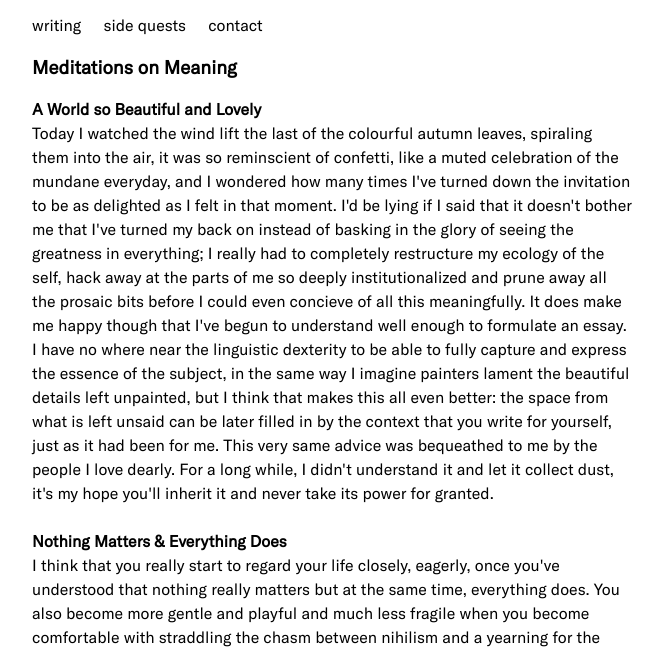
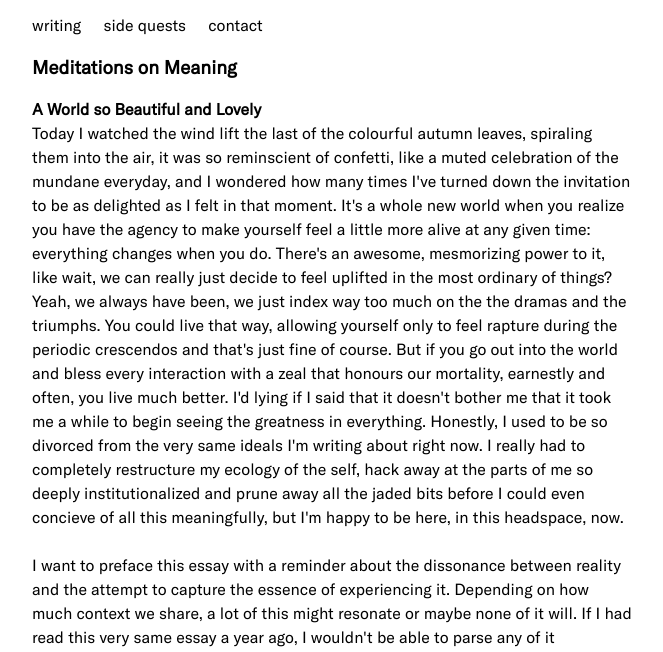
Before and after one commit to t9nz/website, a plain HTML site: page writings/meditations-on-meaning.html in a window 1280 px wide. Shown: the part 143-795 px from the top of the page, without its empty margins (308-971 px from the left). Drawn offline with Linux system fonts and the light colour scheme.

Commit message:
edited meditations on meaning

```diff
--- a/writings/meditations-on-meaning.html
+++ b/writings/meditations-on-meaning.html
@@ -35,39 +35,49 @@
             <span class="sub">A World so Beautiful and Lovely</span><br>
             Today I watched the wind lift the last of the colourful autumn leaves, spiraling them into the air, it was so reminscient of confetti, like a
             muted celebration of the mundane everyday, and I wondered how many times I've turned down the invitation to be as delighted as I felt in that
-            moment. I'd be lying if I said that it doesn't bother me that I've turned my back on instead of basking in the glory of seeing the greatness
-            in everything; I really had to completely restructure my ecology of the self, hack away at the parts of me so deeply institutionalized and prune
-            away all the prosaic bits before I could even concieve of all this meaningfully. It does make me happy though that I've begun to understand well
-            enough to formulate an essay. I have no where near the linguistic dexterity to be able to fully capture and express the essence of the subject,
-            in the same way I imagine painters lament the beautiful details left unpainted, but I think that makes this all even better: the space from
-            what is left unsaid can be later filled in by the context that you write for yourself, just as it had been for me. This very same advice was
-            bequeathed to me by the people I love dearly. For a long while, I didn't understand it and let it collect dust, it's my hope you'll inherit it
-            and never take its power for granted.
+            moment. It's a whole new world when you realize you have the agency to make yourself feel a little more alive at any given time: everything changes when you do.
+            There's an awesome, mesmorizing power to it, like wait, we can really just decide to feel uplifted in the most ordinary of things? Yeah, we always have been, we
+            just index way too much on the the dramas and the triumphs. You could live that way, allowing yourself only to feel rapture during the periodic crescendos and that's
+            just fine of course. But if you go out into the world and bless every interaction with a zeal that honours our mortality, earnestly and often, you live much better.
+
+            I'd lying if I said that it doesn't bother me that it took me a while to begin seeing the greatness in everything. Honestly, I used to be so divorced from the very
+            same ideals I'm writing about right now. I really had to completely restructure my ecology of the self, hack away at the parts of me so deeply institutionalized and
+            prune away all the jaded bits before I could even concieve of all this meaningfully, but I'm happy to be here, in this headspace, now.
             <br>
             <br>
-            <span class="sub">Nothing Matters & Everything Does</span><br>
-            I think that you really start to regard your life closely, eagerly, once you've understood that nothing really matters but at the same time,
-            everything does. You also become more gentle and playful and much less fragile when you become comfortable with straddling the chasm between nihilism and
-            a yearning for the grandiose. (see: Pixar's Soul) Instead, what transcends those things are the ordinary gifts of the day you've been given. The majesty of
-            the sunlight filtering through trees, a rabbit prancing through the bushes, a cup of tea made just the way you hoped, a phone call you've been meaning to make,
-            maybe a chance encounter. When you treasure all these casual things, truly, with a ferocity you once only reserved for
+            I want to preface this essay with a reminder about the dissonance between reality and the attempt to capture the essence of experiencing it. Depending on
+            how much context we share, a lot of this might resonate or maybe none of it will. If I had read this very same essay a year ago, I wouldn't be able to parse any
+            of it meaningfully. In the same way I imagine painters lament the beautiful details of their subject left unpainted, it does make me sad that I have no where near
+            the linguistic dexterity to be able to fully express all this. I'll just have to take comfort in knowing that the space from what I leave unsaid can be filled
+            in later by the context that you write for yourself.
             <br>
             <br>
-            The magic of all this is that it's just one suspension of the ego away. (again, see Soul) When you reject the idea that your life is culminating towards a
-            grand purpose, the expected climax of the archetypical hero's journey, every moment that was once to you just a filler arc becomes worthy on its own merit. It's
-            no longer a space in the timeline disregarded because it was absent of association to some ultimate mission you're in pursuit of, but another beautiful piece inserted
-            carefully into your life's mosaic. At your life's end, your mosaic might be able to speak to your status in your absence if its only shards were your triumphs
-            and dramas but it'd be a brutal and unmoving piece without the rest of the story.
+            <span class="sub">To Live is to be Changed</span><br>
+             Rejecting the idea that your life must culminate towards some grandiose purpose is the alchemy that turns every moment that was once merely filler to you, golden.
+             I've seen hundreds of night skies before, but when I looked up at a nightsky full of stars 4 months ago in Conneticut, I felt like I was born to be doing just that.
+             I've spoken to thousands of people before, but a lovely chat with an elderly subway musician about keeping the music alive made me feel more alive. I've
+             hugged my family practically every day since I was born, but when I embraced them the last time I came home from university, I felt sure that moment was
+             what I was made for.
+            <br>
+            <br>
+            I think that you really start to regard your life closely, eagerly, once you understand the duality of nothing really mattering yet everything being meaningful.
+            You become more gentle and playful and much less fragile when you yearn for the entirety of the life you live.* That persistent ache of incompleteness, that consuming
+            fear of death taking us before amounting to something, these frailties dull because the ordinary gifts of the day transcend an elusive, ultimate purpose. The
+            beauty of sunlight filtering through trees, a rabbit prancing through the bushes, a cup of tea made just the way you hoped, a phone call you've been meaning to make,
+            or maybe a chance encounter, what's real and in front of us trumps seeking out some imaginary alternative. When you treasure all these casual things, truly,
+            with a ferocity you once only reserved for occasions you deemed worthy, you change and so does the outside world. Everything becomes a miracle.
+            <br>
+            *Pixar does a really good job of illustrating this point about changing through story-telling. (see: Pixar's Soul - consider Joe's character progression)
             <br>
             <br>
             <span class="sub">Living in Abundance</span><br>
-            Since I've begun to gently unfurl my capacity to treasure even the ephemeral specks in my day, I've noticed I've also been able to embrace variance and risk more closely,
+            Since I've begun to gently unfurl my capacity to treasure everything I can, I've noticed I've also been able to embrace variance and risk more closely,
             shirk social norms more recklessly (just a bit of harmless mischief, nothing you'd be disappointed in me for!), and love more deeply. I look around me, at the natural world,
-            and I see infinite possibilities: I am so grateful to live in such abundance, and you do too! The currency you pay to revel in this all is only your attention, when you consciously
+            and I see infinite possibilities: I am so grateful to live in such abundance. The currency you pay to revel in this all is only your attention, when you consciously
             choose to pay that price day by day, you celebrate your existence and everything else's, today and forever.
             <br>
             <br>
-            tldr: blessed are those weaving the vibrant tapestry of life with gusto, for they shall inherit the earth.
+            tl;dr blessed are those weaving the vibrant tapestry of life with gusto, for they shall inherit the earth.
             <br>
             <br>
             <span class="sub">Further Reading/Inspiration</span><br>
```
